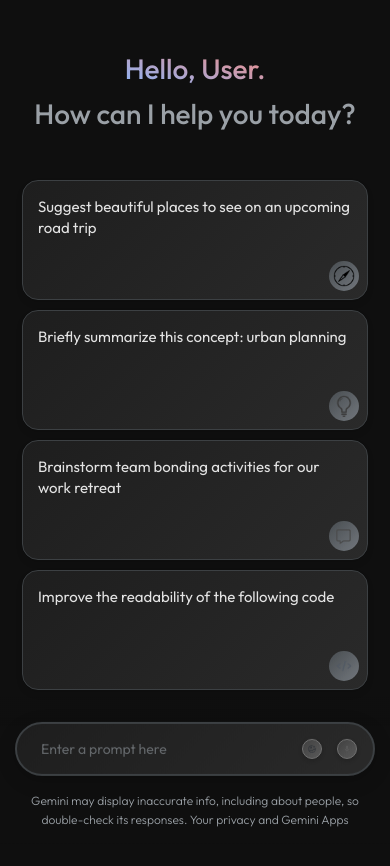
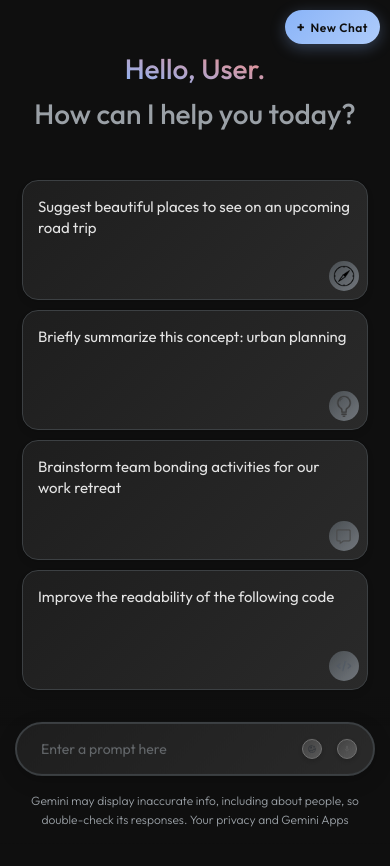
Before and after one commit to Geetansh431/Gemini-Clone, a React (Vite) app: page / in a window 390 px wide. Shown: the top 866 px of the page. Built offline with nearby package versions, Linux system fonts and the light colour scheme; no server answers.

Commit message:
Add "New Chat" button to Main component with enhanced styles and animations. Update CSS for responsive design and improved user interaction. This change enhances the overall user experience and aligns with modern design practices.

```diff
--- a/src/components/Main/Main.css
+++ b/src/components/Main/Main.css
@@ -3,6 +3,101 @@
     min-height: 100vh;
     background-color: #0f0f0f;
     position: relative;
+}
+
+/* New Chat Button */
+.new-chat-container {
+    position: fixed;
+    top: 20px;
+    right: 20px;
+    z-index: 200;
+    animation: slideInFromRight 0.5s ease-out;
+}
+
+.new-chat-button {
+    display: flex;
+    align-items: center;
+    gap: 8px;
+    padding: 12px 20px;
+    background: linear-gradient(135deg, #8ab4f8 0%, #aecbfa 100%);
+    color: #0f0f0f;
+    border: none;
+    border-radius: 25px;
+    font-size: 14px;
+    font-weight: 600;
+    cursor: pointer;
+    transition: all 0.3s cubic-bezier(0.4, 0, 0.2, 1);
+    box-shadow: 0 4px 15px rgba(138, 180, 248, 0.3);
+    position: relative;
+    overflow: hidden;
+}
+
+.new-chat-button::before {
+    content: '';
+    position: absolute;
+    top: 0;
+    left: -100%;
+    width: 100%;
+    height: 100%;
+    background: linear-gradient(90deg, transparent, rgba(255, 255, 255, 0.2), transparent);
+    transition: left 0.6s ease;
+}
+
+.new-chat-button:hover::before {
+    left: 100%;
+}
+
+.new-chat-button:hover {
+    background: linear-gradient(135deg, #aecbfa 0%, #8ab4f8 100%);
+    transform: translateY(-2px) scale(1.05);
+    box-shadow: 0 8px 25px rgba(138, 180, 248, 0.4);
+}
+
+.new-chat-button:active {
+    transform: translateY(0) scale(1.02);
+}
+
+.new-chat-button:disabled {
+    opacity: 0.6;
+    cursor: not-allowed;
+    transform: none;
+    animation: disabledPulse 2s infinite;
+}
+
+@keyframes disabledPulse {
+    0%, 100% {
+        opacity: 0.6;
+    }
+    50% {
+        opacity: 0.4;
+    }
+}
+
+.new-chat-icon {
+    font-size: 18px;
+    font-weight: 700;
+    transition: transform 0.3s ease;
+}
+
+.new-chat-button:hover .new-chat-icon {
+    transform: rotate(90deg);
+}
+
+.new-chat-text {
+    font-size: 14px;
+    font-weight: 600;
+    letter-spacing: 0.5px;
+}
+
+@keyframes slideInFromRight {
+    from {
+        opacity: 0;
+        transform: translateX(100px);
+    }
+    to {
+        opacity: 1;
+        transform: translateX(0);
+    }
 }
 
 .main{
@@ -556,6 +651,24 @@
 
 /* Responsive adjustments for smaller screens */
 @media (max-width: 768px) {
+    .new-chat-container {
+        top: 15px;
+        right: 15px;
+    }
+
+    .new-chat-button {
+        padding: 10px 16px;
+        font-size: 13px;
+    }
+
+    .new-chat-icon {
+        font-size: 16px;
+    }
+
+    .new-chat-text {
+        font-size: 13px;
+    }
+
     .main-container {
         padding: 15px 15px;
     }
@@ -631,6 +744,25 @@
 
 /* Mobile - 480px and below */
 @media (max-width: 480px) {
+    .new-chat-container {
+        top: 10px;
+        right: 10px;
+    }
+
+    .new-chat-button {
+        padding: 8px 12px;
+        font-size: 12px;
+        gap: 6px;
+    }
+
+    .new-chat-icon {
+        font-size: 14px;
+    }
+
+    .new-chat-text {
+        font-size: 12px;
+    }
+
     .main {
         padding-bottom: 18vh;
     }
--- a/src/components/Main/Main.jsx
+++ b/src/components/Main/Main.jsx
@@ -6,12 +6,25 @@
 
 export const Main = () => {
 
-  const {onSent,recentPrompt,showResult,loading,resultData,setInput,input,error,isProcessing} = useContext(Context)
+  const {onSent,recentPrompt,showResult,loading,resultData,setInput,input,error,isProcessing,newChat} = useContext(Context)
 
   return (
     <div className='app-container'>
 
       <div className="main main-with-sidebar">
+        {/* New Chat Button */}
+        <div className="new-chat-container">
+          <button
+            className="new-chat-button"
+            onClick={newChat}
+            disabled={isProcessing}
+            aria-label="Start a new chat"
+          >
+            <span className="new-chat-icon">+</span>
+            <span className="new-chat-text">New Chat</span>
+          </button>
+        </div>
+
         <div className={`main-container ${!showResult ? 'welcome-state' : 'chat-state'}`}>
 
           {!showResult
```
